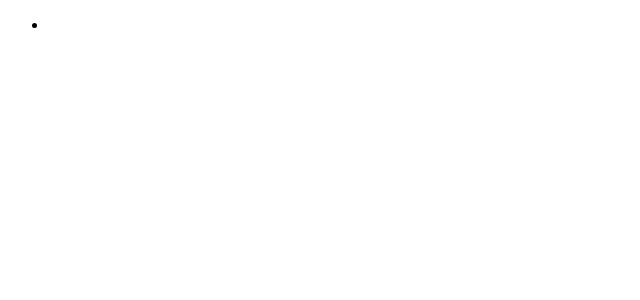
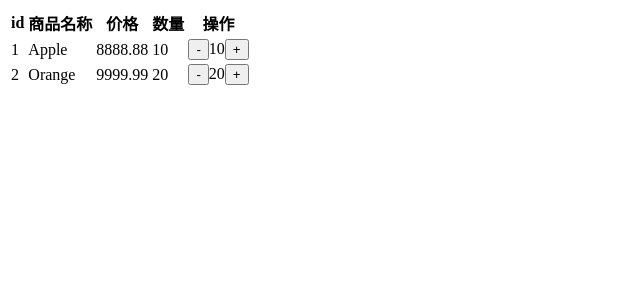
Before and after one commit to wljzll/react, a React (Create React App) app: page / in a window 1280 px wide. Shown: the top 300 px of the page, without its empty margins (0-640 px from the left). Built offline with nearby package versions, Linux system fonts and the light colour scheme.

Commit message:
redux案例

```diff
--- a/src/App.js
+++ b/src/App.js
@@ -1,5 +1,5 @@
 import React, { Component } from 'react'
-import BlogList from './components/BlogList/BlogList'
+import {CardList} from './components/index'
 
 
 
@@ -7,7 +7,7 @@ export default class App extends Component {
   render() {
     return (
       <div>
-        <BlogList/>
+        <CardList {...this.props}/>
       </div>
     )
   }
--- /dev/null
+++ b/src/actions/actionType.js
@@ -0,0 +1,4 @@
+export default {
+  CART_AMOUTN_INCREMENT:'CART_AMOUTN_INCREMENT',
+  CART_AMOUTN_DECREMENT:'CART_AMOUTN_DECREMENT'
+}
--- /dev/null
+++ b/src/actions/cart.js
@@ -0,0 +1,30 @@
+import actionType from './actionType'
+
+
+// export const increment = {
+//   type : actionType.CART_AMOUTN_INCREMENT
+// }
+
+// export const decrement = {
+//   type : actionType.CART_AMOUTN_DECREMENT
+// }
+
+export const increment = (id) => {
+
+  return {
+    type : actionType.CART_AMOUTN_INCREMENT,
+    payload : {
+      id
+    }
+  }
+}
+
+export const decrement = (id) => {
+
+  return {
+    type : actionType.CART_AMOUTN_DECREMENT,
+    payload : {
+      id
+    }
+  }
+}
--- a/src/components/BlogList/BlogItem.js
+++ /dev/null
@@ -1,9 +0,0 @@
-import React from 'react'
-
-export default function BlogItem() {
-  return (
-    <li>
-
-    </li>
-  )
-}
--- a/src/components/BlogList/BlogList.js
+++ /dev/null
@@ -1,18 +0,0 @@
-import React, { Component } from 'react'
-import {connect} from 'react-redux'
-import BlogItem from './BlogItem'
-
- class BlogList extends Component {
-  render() {
-    console.log(this.props)
-    return (
-      <ul>
-        <BlogItem/>
-
-      </ul>
-    )
-  }
-}
-
-
-export default connect()(BlogList)
--- /dev/null
+++ b/src/components/CardList/index.js
@@ -0,0 +1,64 @@
+import React, { Component } from 'react'
+
+import { increment, decrement } from '../../actions/cart'
+
+export default class CardList extends Component {
+  constructor() {
+    super()
+    this.state = {
+      cardList: []
+    }
+  }
+
+  getState = () => {
+    this.setState({
+      cardList: this.props.store.getState().cart
+    })
+  }
+  componentDidMount() {
+    this.getState()
+    this.props.store.subscribe(this.getState)
+
+  }
+  render() {
+    console.log(this.state.cardList)
+    return (
+      <table>
+        <thead>
+          <tr>
+            <th>id</th>
+            <th>商品名称</th>
+            <th>价格</th>
+            <th>数量</th>
+            <th>操作</th>
+          </tr>
+        </thead>
+
+        <tbody>
+          {
+            this.state.cardList.map(item => {
+              return (
+                <tr key={item.id}>
+                  <td>{item.id}</td>
+                  <td>{item.title}</td>
+                  <td>{item.price}</td>
+                  <td>{item.amount}</td>
+                  <td>
+                    <button onClick={() => {
+                      this.props.store.dispatch(decrement(item.id))
+                    }}>-</button>
+                    <span>{item.amount}</span>
+                    <button onClick={() => {
+                      this.props.store.dispatch(increment(item.id))
+                    }}>+</button>
+                  </td>
+                </tr>
+              )
+            })
+          }
+        </tbody>
+
+      </table>
+    )
+  }
+}
--- a/src/components/index.js
+++ b/src/components/index.js
@@ -1 +1 @@
-export {default as BlogList } from './BlogList/BlogList'
+export {default as CardList } from './CardList'
--- a/src/index.js
+++ b/src/index.js
@@ -1,12 +1,9 @@
 import React from 'react';
 import { render } from 'react-dom';
 import App from './App'
-import { Provider } from 'react-redux'
-import store  from './store'
+import store from './store'
 
 render(
-  <Provider store={store}>
-    <App />
-  </Provider>,
+  <App store={store}/>,
   document.querySelector('#root')
 )
--- a/src/reducers/blog.js
+++ /dev/null
@@ -1,23 +0,0 @@
-const initState = {
-  list: [{
-      "userId": 1,
-      "id": 1,
-      "title": "sunt aut facere repellat provident occaecati excepturi optio reprehenderit",
-      "body": "quia et suscipit\nsuscipit recusandae consequuntur expedita et cum\nreprehenderit molestiae ut ut quas totam\nnostrum rerum est autem sunt rem eveniet architecto"
-    },
-    {
-      "userId": 1,
-      "id": 2,
-      "title": "qui est esse",
-      "body": "est rerum tempore vitae\nsequi sint nihil reprehenderit dolor beatae ea dolores neque\nfugiat blanditiis voluptate porro vel nihil molestiae ut reiciendis\nqui aperiam non debitis possimus qui neque nisi nulla"
-    }
-  ],
-  isloading: false
-}
-
-export default (state = initState, action) => {
-  switch (action.type) {
-    default:
-      return state
-  }
-}
--- /dev/null
+++ b/src/reducers/cart.js
@@ -0,0 +1,37 @@
+import actionType from '../actions/actionType'
+
+
+const initState = [{
+  id: 1,
+  title: 'Apple',
+  price: '8888.88',
+  amount: 10
+}, {
+  id: 2,
+  title: 'Orange',
+  price: '9999.99',
+  amount: 20
+}]
+
+export default (state = initState, action) => {
+
+  switch (action.type) {
+    case actionType.CART_AMOUTN_INCREMENT:
+      return state.map(item => {
+        if (item.id === action.payload.id) {
+          item.amount += 1
+        }
+        return item
+      })
+
+    case actionType.CART_AMOUTN_DECREMENT:
+      return state.map(item => {
+        if (item.id === action.payload.id) {
+          item.amount -= 1
+        }
+        return item
+      })
+    default:
+      return state
+  }
+}
--- a/src/reducers/index.js
+++ b/src/reducers/index.js
@@ -1,7 +1,7 @@
-import {combineReducers} from 'redux';
+import {combineReducers} from 'redux'
 
-import blog from './blog'
+import cart from './cart'
 
 export default combineReducers({
-  blog
+  cart
 })
--- a/src/store.js
+++ b/src/store.js
@@ -1,10 +1,6 @@
-import {createStore, applyMiddleware} from 'redux'
+import {createStore} from 'redux'
 
-import thunk from 'redux-thunk'
 import rootReducer from './reducers'
 
 
-export default createStore(
-  rootReducer,
-  applyMiddleware(thunk)
-)
+export default createStore(rootReducer)
```
